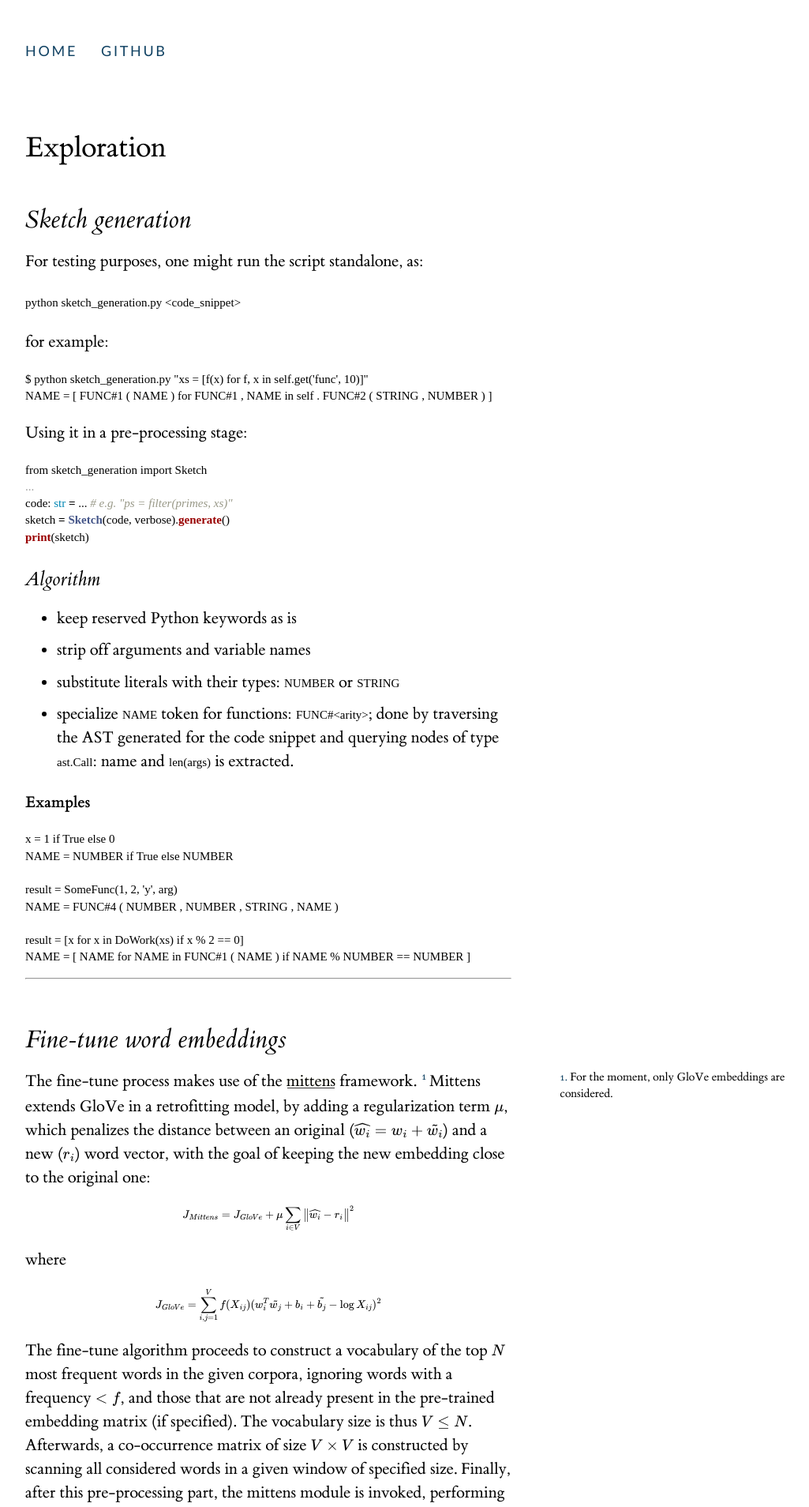
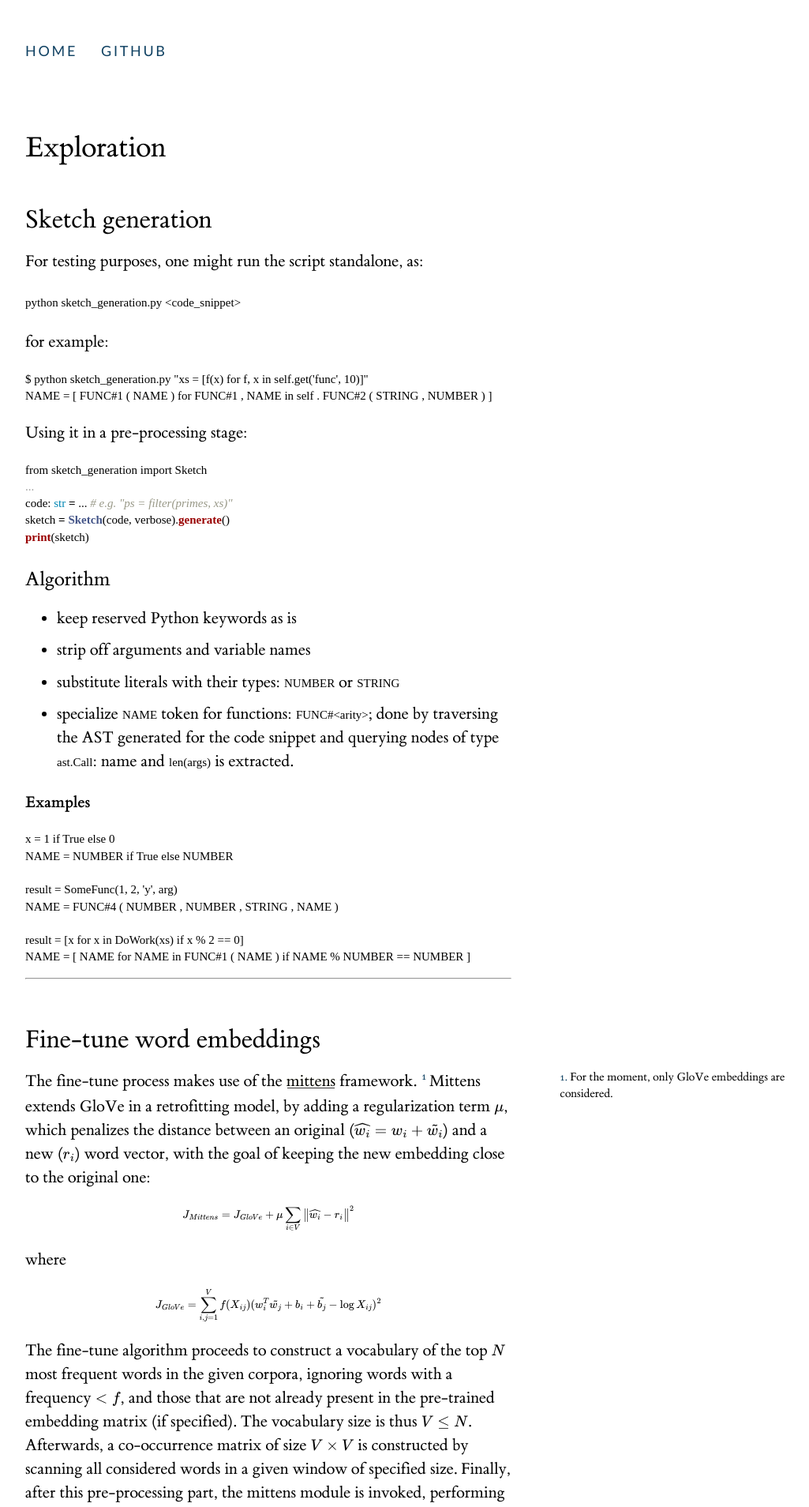
Before and after one commit to code-gen/code-gen.github.io, a Jekyll site: the page built from content/exploration/index.md, in a window 1280 px wide. Shown: the top 1908 px of the page at 79% size, without its empty margins (128-1153 px from the left). Built offline with Jekyll 4.4.1, drawn with Linux system fonts in a browser that asks for light colours; formulas are drawn with MathJax 3.

Commit message:
No italic.

```diff
--- a/css/tufte.scss
+++ b/css/tufte.scss
@@ -107,7 +107,6 @@ h1 {
 }
 
 h2 {
-    font-style: italic;
     font-weight: 400;
     margin-top: 4rem;
     /* 2.1rem */
@@ -117,7 +116,6 @@ h2 {
 }
 
 h3 {
-    font-style: italic;
     font-weight: 400;
     font-size: 1.7rem;
     margin-top: 2rem;
@@ -126,7 +124,6 @@ h3 {
 }
 
 p.subtitle {
-    font-style: italic;
     margin-top: 1rem;
     margin-bottom: 1rem;
     font-size: 1.8rem;
```
